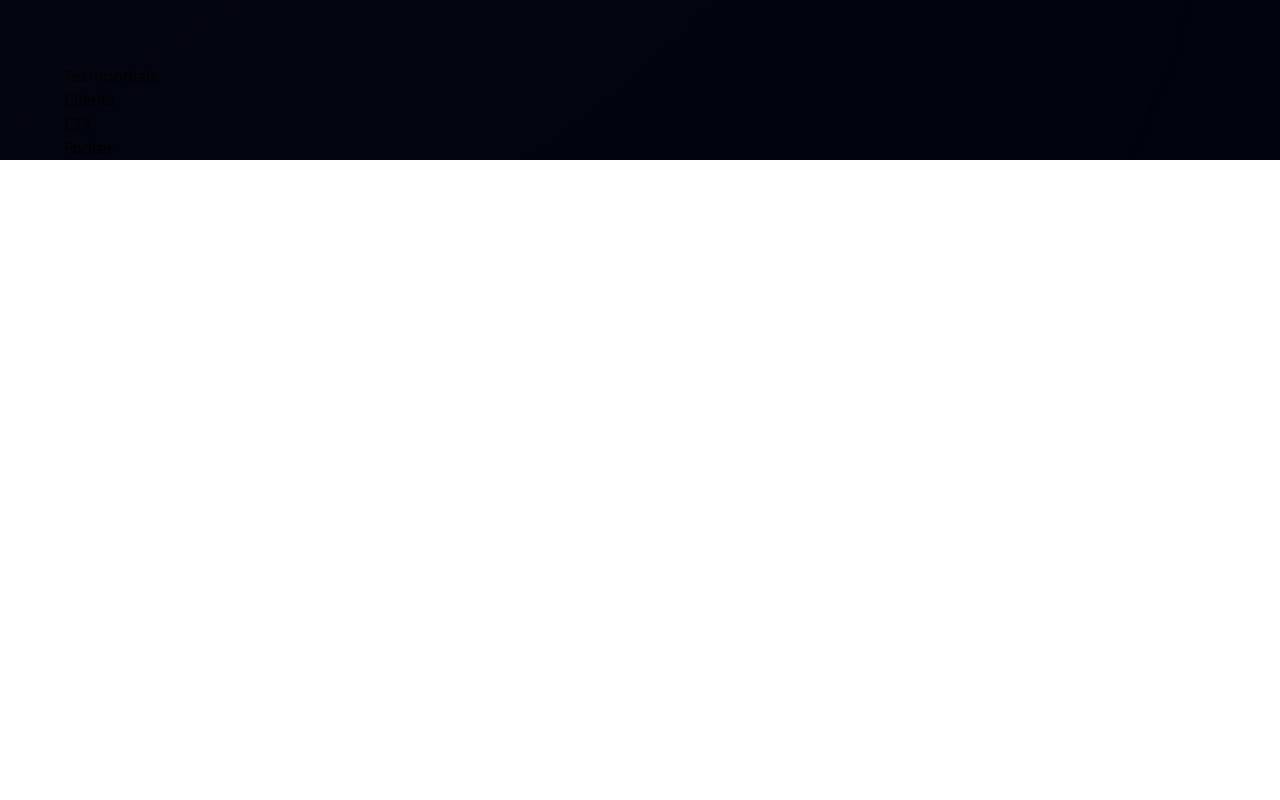
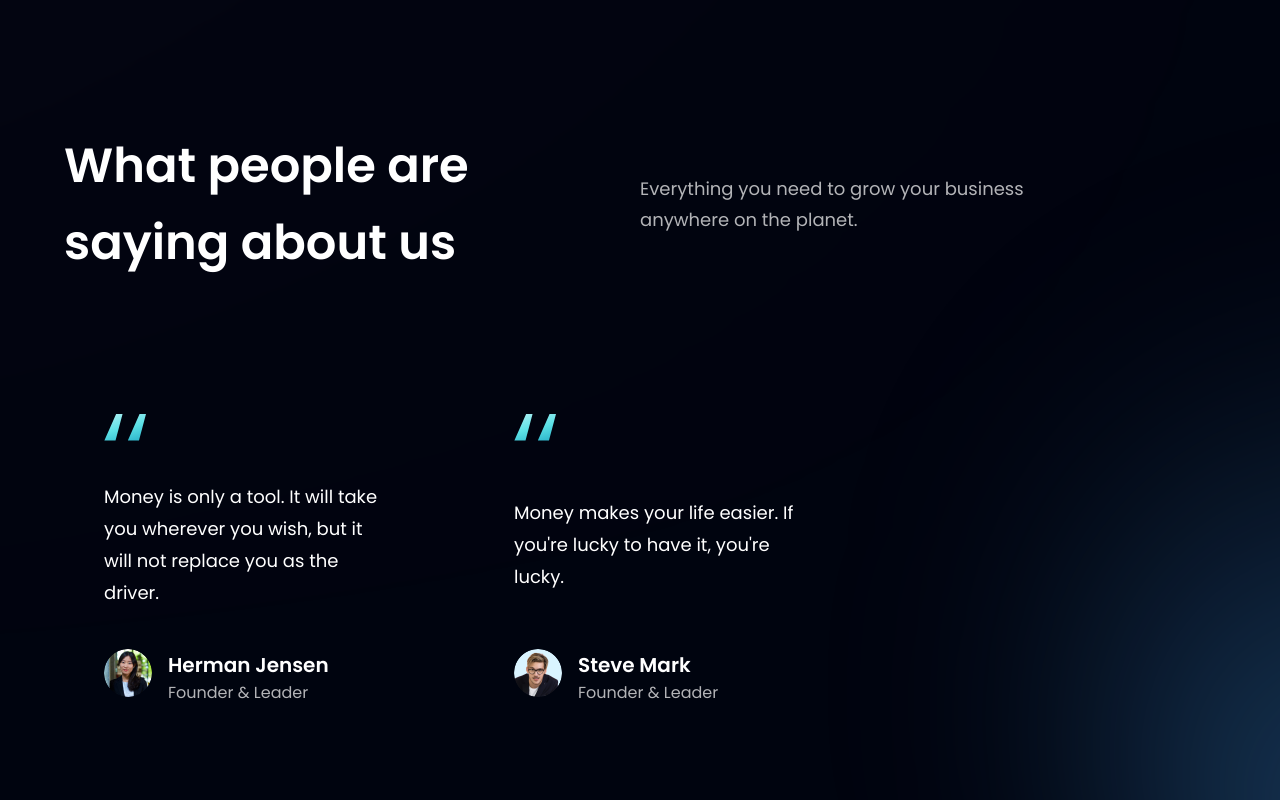
Before and after one commit to shaandre96/Portfolio, a React (Vite) app in the folder REACT/banking-app/bank_app/: page / in a window 1280 px wide. Shown: the part 2740-3540 px from the top of the page. Before the commit the page ends 2900 px from the top, so only its background shows below. Built offline with nearby package versions, Linux system fonts and the light colour scheme.

Commit message:
testimonals

```diff
--- a/REACT/banking-app/bank_app/src/components/FeedbackCard.jsx
+++ b/REACT/banking-app/bank_app/src/components/FeedbackCard.jsx
@@ -1,8 +1,23 @@
 import React from 'react'
+import { quotes } from '../assets'
 
-const FeedbackCard = () => {
+const FeedbackCard = ({content, name, img, title}) => {
   return (
-    <div>FeedbackCard</div>
+    <div className='flex justify-between flex-col px-10 py-12 rounded-[20px] max-w-[370px] md:mr-10 sm:mr-5 mr-0 my-5 feedback-card'>
+      <img src={quotes} alt='double_quotes' className='w-[42px] h-[27px] object-contain' />
+      <p className='font-poppins font-normal text-[18px] leading-[32px] text-white my-10'>{content}</p>
+      <div className='flex flex-row'>
+        <img src={img} alt={name} className='w-[48px] h-[48px] rounded-full' />
+        <div className='flex flex-col ml-4'>
+          <h4 className='font-poppins font-semibold text-[20px] leading-[32px] text-white'>
+            {name}
+          </h4>
+          <p className='font-poppins font-normal text-[16px] leading-[24px] text-dimWhite'>
+            {title}
+          </p>
+        </div>
+      </div>
+    </div>
   )
 }
 
--- a/REACT/banking-app/bank_app/src/components/Testimonials.jsx
+++ b/REACT/banking-app/bank_app/src/components/Testimonials.jsx
@@ -1,8 +1,25 @@
 import React from 'react'
+import { feedback } from '../constants'
+import styles from '../styles'
+import FeedbackCard from './FeedbackCard'
+
 
 const Testimonials = () => {
   return (
-    <div>Testimonials</div>
+    <section id='clients' className={`${styles.paddingY} ${styles.flexCenter} flex-col relative`}>
+      <div className='absolute z-[0] w-[60%] h-[60%] -right-[50%] rounded-full blue__gradient' />
+      <div className='w-full flex justify-between items-center md:flex-row flex-col sm:mb-16 mb-6 relative z-[1]'>
+        <h1 className={styles.heading2}>What people are <br className='sm:block hidden' /> saying about us</h1>
+        <div className='w-full md:mt-0 mt-6'>
+          <p className={`${styles.paragraph} text-left max-w-[450px]`}>Everything you need to grow your business anywhere on the planet.</p>
+        </div>
+      </div>
+      <div className='flex flex-wrap sm:justify-start justify-center w-full feedback-container relative z-[1]'>
+        {feedback.map((card)=>(
+          <FeedbackCard key={card.id} {...card} />
+        ))}
+      </div>
+    </section>
   )
 }
 
```
